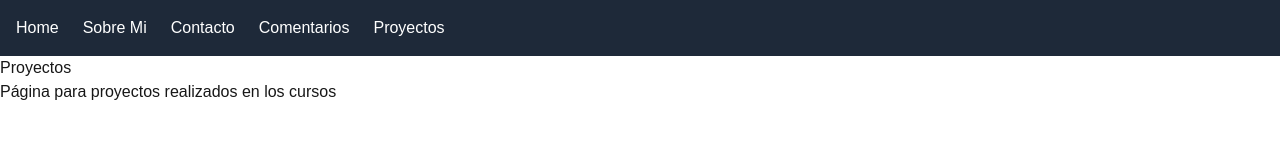
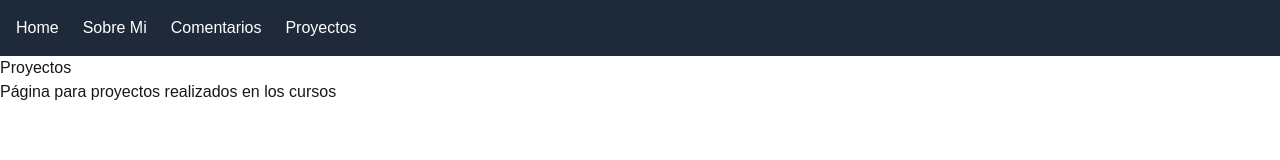
Before and after one commit to Seraf1n0/Front-Portfolio, a Next.js app: page /projects in a window 1280 px wide. Shown: the top 160 px of the page. Built offline with nearby package versions, Linux system fonts and the light colour scheme.

Commit message:
Ruta no existente (falta por desarrollar, omitimos de momento)

```diff
--- a/src/components/Navbar.tsx
+++ b/src/components/Navbar.tsx
@@ -4,7 +4,6 @@ import Link from "next/link";
 const links = [
   { href: "/", label: "Home" },
   { href: "/about", label: "Sobre Mi" },
-  { href: "/contact", label: "Contacto" },
   { href: "/comments", label: "Comentarios" },
   { href: "/projects", label: "Proyectos" },
 ];
```
Also changed, not shown: src/app/contact/page.tsx (deleted).
